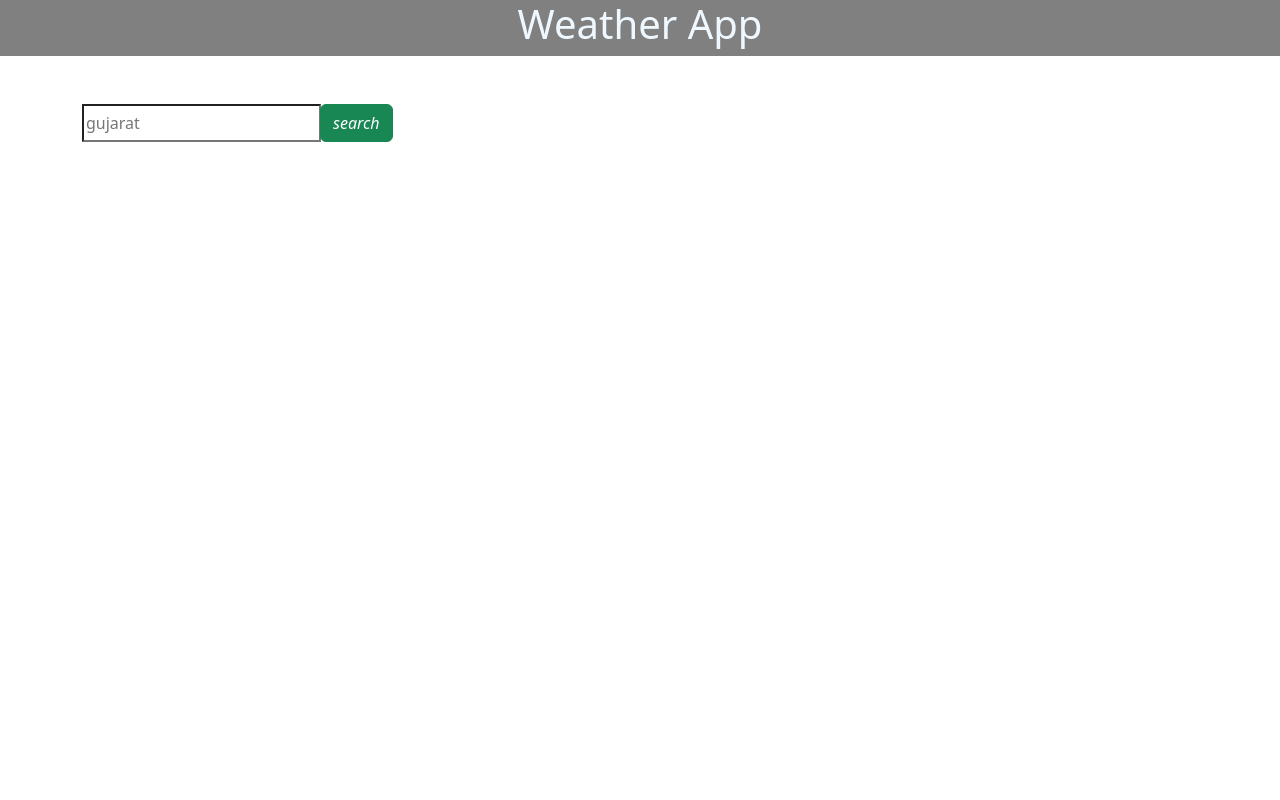
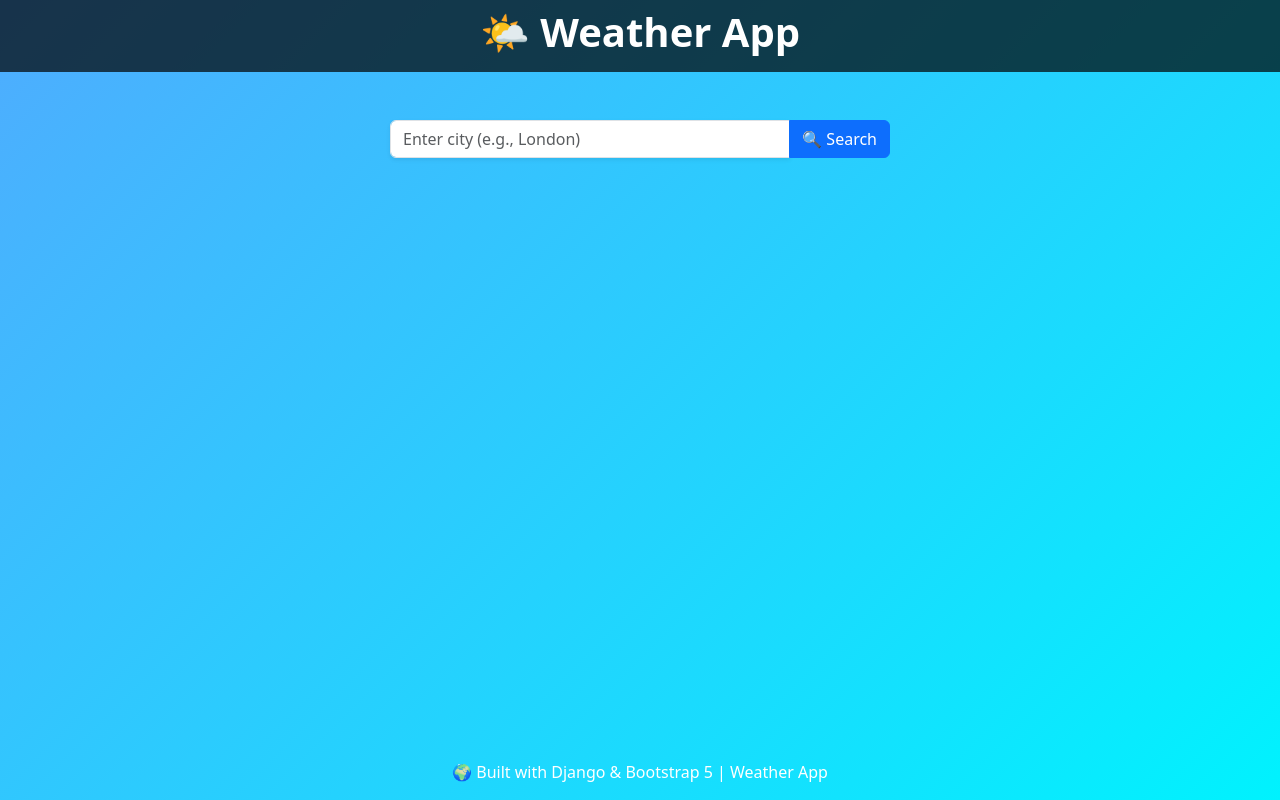
Before and after one commit to K-s-c49/weatherdetector, a Django app: page / in a window 1280 px wide. Run offline with Django 5.2, Linux system fonts and the light colour scheme.

Commit message:
Added my weather app changes

```diff
--- a/templates/index.html
+++ b/templates/index.html
@@ -4,57 +4,117 @@
 <head>
   <meta charset="utf-8">
   <meta name="viewport" content="width=device-width, initial-scale=1">
-    <title>weather app</title>
-    <link rel="stylesheet" href="https://cdn.jsdelivr.net/npm/bootstrap@4.6.2/dist/css/bootstrap.min.css"
-        integrity="sha384-xOolHFLEh07PJGoPkLv1IbcEPTNtaed2xpHsD9ESMhqIYd0nLMwNLD69Npy4HI+N" crossorigin="anonymous">
-    <link href="https://cdn.jsdelivr.net/npm/bootstrap@5.3.3/dist/css/bootstrap.min.css" rel="stylesheet"
-        integrity="sha384-QWTKZyjpPEjISv5WaRU9OFeRpok6YctnYmDr5pNlyT2bRjXh0JMhjY6hW+ALEwIH" crossorigin="anonymous">
-    <script src="https://cdn.jsdelivr.net/npm/jquery@3.5.1/dist/jquery.slim.min.js"
-        integrity="sha384-DfXdz2htPH0lsSSs5nCTpuj/zy4C+OGpamoFVy38MVBnE+IbbVYUew+OrCXaRkfj"
-        crossorigin="anonymous"></script>
-    <script src="https://cdn.jsdelivr.net/npm/bootstrap@4.6.2/dist/js/bootstrap.bundle.min.js"
-        integrity="sha384-Fy6S3B9q64WdZWQUiU+q4/2Lc9npb8tCaSX9FK7E8HnRr0Jz8D6OP9dO5Vg3Q9ct"
-        crossorigin="anonymous"></script>
+  <title>Weather App</title>
+  <link href="https://cdn.jsdelivr.net/npm/bootstrap@5.3.3/dist/css/bootstrap.min.css" rel="stylesheet">
+
+  <style>
+    body {
+      background: linear-gradient(135deg, #4facfe, #00f2fe);
+      min-height: 100vh;
+      display: flex;
+      flex-direction: column;
+    }
+
+    .navbar {
+      background: rgba(0, 0, 0, 0.7);
+    }
+
+    .weather-card {
+      background: rgba(255, 255, 255, 0.9);
+      border-radius: 1rem;
+      padding: 2rem;
+      box-shadow: 0 8px 20px rgba(0, 0, 0, 0.15);
+    }
+
+    .weather-icon {
+      width: 100px;
+      height: 100px;
+    }
+
+    footer {
+      margin-top: auto;
+      text-align: center;
+      padding: 1rem;
+      color: white;
+    }
+  </style>
 </head>
 
 <body>
 
-    <nav class="row" style="background-color: gray; color: aliceblue;">
-            <div align="center">
-                <h1 class="col-md-6" style="padding: ;">Weather App</h1>
+  <!-- Navbar -->
+  <nav class="navbar navbar-dark">
+    <div class="container">
+      <h1 class="text-white fw-bold mx-auto">🌤 Weather App</h1>
     </div>
   </nav>
 
-    <div class="container">
+  <!-- Main Content -->
+  <div class="container d-flex justify-content-center align-items-center flex-column mt-5">
 
-    <br><br>
-    <center class="row">
-        <form action="" class="col_md-6 col-md-offset-3" action="" method="post">
+    <!-- Search Form -->
+    <form method="post" class="w-100 d-flex justify-content-center mb-4" style="max-width: 500px;">
       {% csrf_token %}
       <div class="input-group">
-                <input type="text" name="city" class="form-conrol" placeholder="gujarat">
-                <div class="input-btn-group">
-                    <button type="submit" class="btn btn-success">
-                        <i class="glyphicon glyphicon-search">search</i>
-                    </button>
+        <input type="text" name="city" class="form-control shadow-sm" placeholder="Enter city (e.g., London)">
+        <button type="submit" class="btn btn-primary">🔍 Search</button>
+      </div>
+    </form>
+
+    <!-- Weather Data -->
+    {% if data.city %}
+    <div class="weather-card text-center mt-3 col-12 col-md-8 col-lg-6">
+      <h2 class="fw-bold text-primary">{{ data.city }}, {{ data.country }}</h2>
+      <p class="text-muted">Last updated: {{ data.time }}</p>
+
+      <img src="http://openweathermap.org/img/wn/{{ data.icon }}@2x.png" alt="Weather Icon" class="weather-icon">
+      <h4 class="fw-bold">{{ data.weather }}</h4>
+
+      <hr>
+
+      <div class="row text-center">
+        <div class="col-md-6">
+          <h6 class="text-muted">Coordinates</h6>
+          <p>{{ data.coordinate }}</p>
+        </div>
+        <div class="col-md-6">
+          <h6 class="text-muted">Temperature</h6>
+          <p>{{ data.temp }} °C (Feels like {{ data.feels_like }} °C)</p>
+          <small>Min: {{ data.temp_min }} °C | Max: {{ data.temp_max }} °C</small>
+        </div>
+        <div class="col-md-4 mt-3">
+          <h6 class="text-muted">Pressure</h6>
+          <p>{{ data.pressure }} hPa</p>
+        </div>
+        <div class="col-md-4 mt-3">
+          <h6 class="text-muted">Humidity</h6>
+          <p>{{ data.humidity }}%</p>
+        </div>
+        <div class="col-md-4 mt-3">
+          <h6 class="text-muted">Visibility</h6>
+          <p>{{ data.visibility }} m</p>
+        </div>
+        <div class="col-md-6 mt-3">
+          <h6 class="text-muted">Wind</h6>
+          <p>{{ data.wind_speed }} m/s, {{ data.wind_deg }}°</p>
+        </div>
+        <div class="col-md-6 mt-3">
+          <h6 class="text-muted">Sunrise / Sunset</h6>
+          <p>🌅 {{ data.sunrise }} | 🌇 {{ data.sunset }}</p>
         </div>
       </div>
-        </form>
-    </center>
-
-    <div class="row">
-        {% if data.country_code %}
-        <div class="col-md-6 col-md-offset-3">
-            <h1>{{city}}</h1>
-            <h3>country code : {{data.country_code}}</h3>
-            <h5>coordinates : {{data.coordinate}}</h5>
-            <h5>temp : {{data.temp}}</h5>
-            <h5>pressure : {{data.pressure}}</h5>
-            <h5>humidity : {{data.humidity}}</h5>
     </div>
+    {% elif data.error %}
+    <div class="alert alert-danger mt-3 text-center">{{ data.error }}</div>
     {% endif %}
   </div>
-</div>
+
+  <!-- Footer -->
+  <footer>
+    🌍 Built with Django & Bootstrap 5 | Weather App
+  </footer>
+
+  <script src="https://cdn.jsdelivr.net/npm/bootstrap@5.3.3/dist/js/bootstrap.bundle.min.js"></script>
 </body>
 
 </html>
--- a/weather/views.py
+++ b/weather/views.py
@@ -1,22 +1,51 @@
+import requests
 from django.shortcuts import render
-import json
-import urllib.request
+from datetime import datetime
 
-# Create your views here.
+
 def index(request):
-    if request.method =='POST':
-        city = request.POST['city']
-        res = urllib.request.urlopen('http://api.openweathermap.org/data/2.5/weather?q='+city+'&appid=9eaac3b0270973148a26ae70c6443059').read()
-        json_data = json.loads(res)
+    data = {}
+    city = ""
 
-        data = {
-            "country_code" : str(json_data['sys']['country']),
-            "coordinate" : str(json_data['coord']['lon']) + str(json_data['coord']['lat']),
-            "temp" : str(json_data['main']['temp']),
-            "pressure" : str(json_data['main']['pressure']),
-            "humidity" : str(json_data['main']['humidity']),
-        }
-    else:
-        city = ''
-        data = {}
-    return render(request ,'index.html',{'city':city,'data':data})
+    if request.method == "POST":
+        city = request.POST.get("city")
+
+        # Direct API key here (⚠️ not safe for production!)
+        api_key = "9eaac3b0270973148a26ae70c6443059"
+
+        url = f"http://api.openweathermap.org/data/2.5/weather?q={city}&appid={api_key}&units=metric"
+
+        try:
+            response = requests.get(url, timeout=5)
+            response.raise_for_status()
+            json_data = response.json()
+
+            sunrise = datetime.fromtimestamp(json_data["sys"]["sunrise"]).strftime("%H:%M:%S")
+            sunset = datetime.fromtimestamp(json_data["sys"]["sunset"]).strftime("%H:%M:%S")
+
+            data = {
+                "city": json_data["name"],
+                "country": json_data["sys"]["country"],
+                "coordinate": f"{json_data['coord']['lat']}°, {json_data['coord']['lon']}°",
+                "temp": round(json_data["main"]["temp"], 1),
+                "feels_like": round(json_data["main"]["feels_like"], 1),
+                "temp_min": round(json_data["main"]["temp_min"], 1),
+                "temp_max": round(json_data["main"]["temp_max"], 1),
+                "pressure": json_data["main"]["pressure"],
+                "humidity": json_data["main"]["humidity"],
+                "visibility": json_data.get("visibility", "N/A"),
+                "wind_speed": json_data["wind"]["speed"],
+                "wind_deg": json_data["wind"].get("deg", "N/A"),
+                "weather": json_data["weather"][0]["description"].title(),
+                "icon": json_data["weather"][0]["icon"],
+                "sunrise": sunrise,
+                "sunset": sunset,
+                "time": datetime.fromtimestamp(json_data["dt"]).strftime("%Y-%m-%d %H:%M:%S"),
+            }
+
+        except requests.exceptions.RequestException:
+            data = {"error": "Weather service unavailable. Please try again."}
+        except KeyError:
+            data = {"error": "Invalid response. Please check the city name."}
+
+    return render(request, "index.html", {"city": city, "data": data})
--- a/weatherdetector/settings.py
+++ b/weatherdetector/settings.py
@@ -26,7 +26,7 @@ SECRET_KEY = 'django-insecure-0x@ww%o(6=l9pln+06&rjbyj%xgbxt5i)pqjcm-z11-^tse-rm
 # SECURITY WARNING: don't run with debug turned on in production!
 DEBUG = True
 
-ALLOWED_HOSTS = ['weatherdetector.onrender.com']  # Use your actual Render URL
+ALLOWED_HOSTS = []  # Use your actual Render URL
 
 
 # Application definition
@@ -125,3 +125,4 @@ STATIC_ROOT = os.path.join(BASE_DIR, 'staticfiles')
 # https://docs.djangoproject.com/en/5.1/ref/settings/#default-auto-field
 
 DEFAULT_AUTO_FIELD = 'django.db.models.BigAutoField'
+WEATHER_API_KEY = "your_openweathermap_api_key"
```
Also changed, not shown: Screenshot (1).png (added), db.sqlite3 (added). Lines whose indentation alone changed are shown as unchanged.
